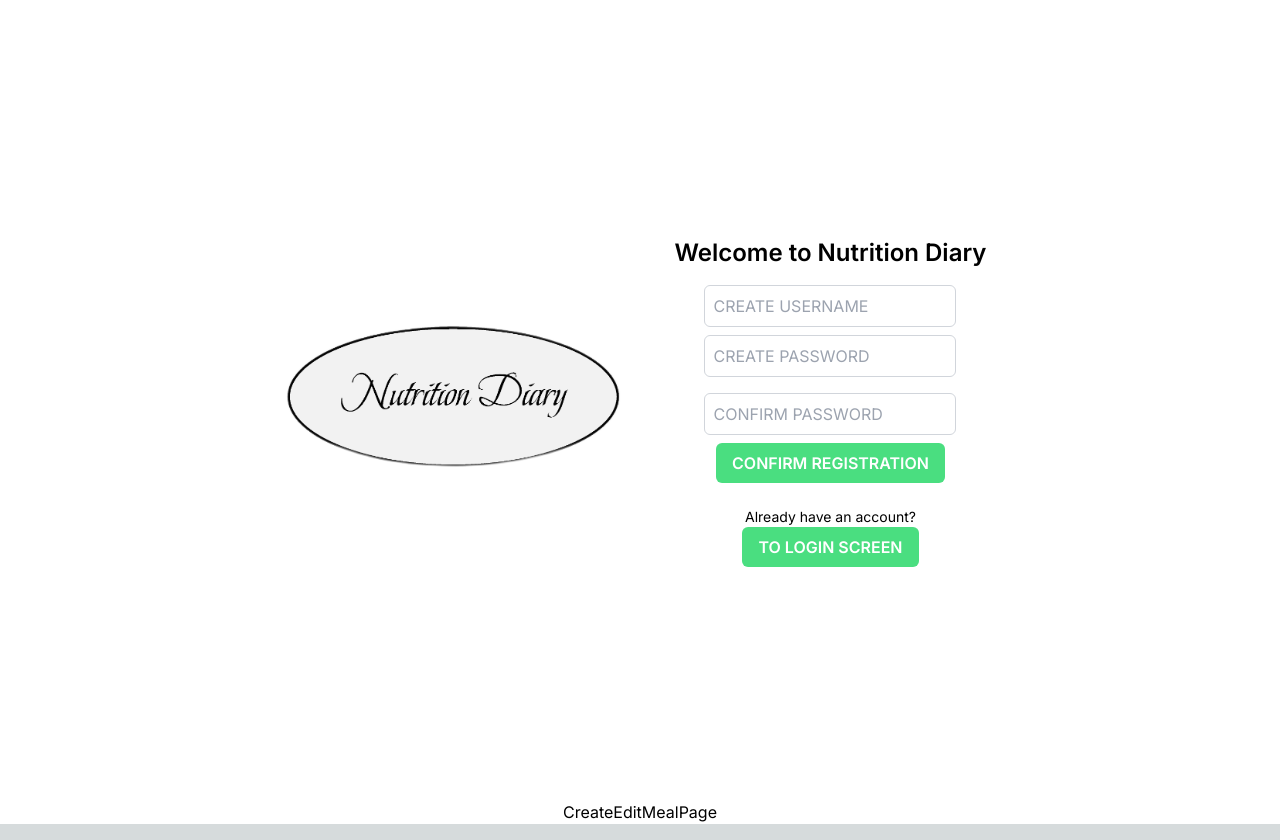
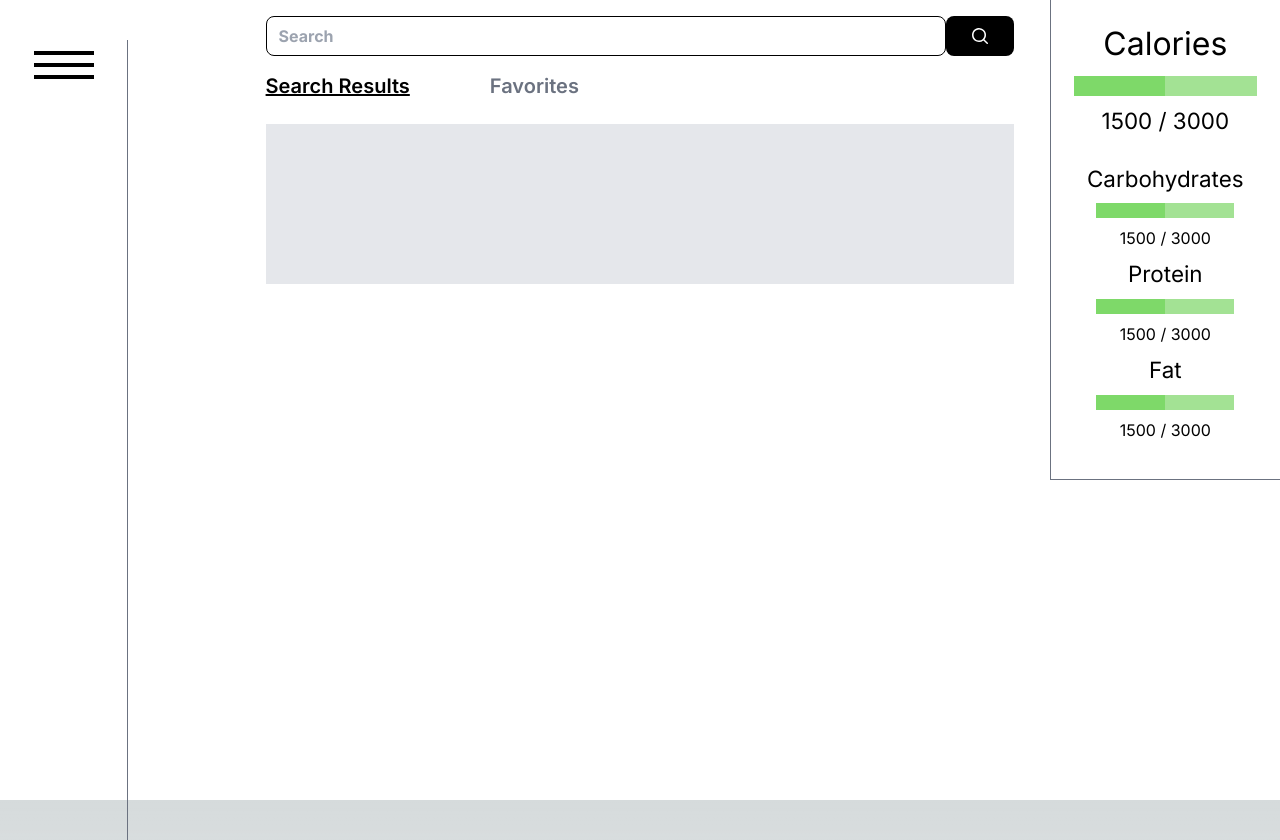
Before and after one commit to spiros132/DAT257, a Next.js app in the folder nutrition-diary/: page / in a window 1280 px wide. Built offline with nearby package versions, Linux system fonts and the light colour scheme.

Commit message:
CreateEditMealPage

```diff
--- a/nutrition-diary/src/app/page.tsx
+++ b/nutrition-diary/src/app/page.tsx
@@ -12,6 +12,7 @@ import CreateAccountPage from "@/pages/CreateAccountPage";
 import MenuPage from "@/pages/MenuPage";
 import MainPage from "@/pages/MainPage";
 import AddMealButton from "@/components/AddMealButton";
+import CreateEditMealPage from "@/pages/CreateEditMealPage";
 
 
 export default function Home() {
@@ -34,10 +35,7 @@ export default function Home() {
 
   return (
     <main className="flex min-h-screen flex-col items-center justify-between bg-white text-black">
-
-
-      <CreateAccountPage/>
-     CreateEditMealPage
+      <CreateEditMealPage/>
     </main>
   );
 }
--- a/nutrition-diary/src/components/HamburgerDiv.tsx
+++ b/nutrition-diary/src/components/HamburgerDiv.tsx
@@ -1,14 +1,14 @@
 "use client";
 
-export default function AddMealButton(){
+export default function HamburgerDiv(){
 
 
     return (
-        <div className="w-[7vw] h-screen border-r border-gray-500">
+        <div className="w-27 h-screen border-r border-gray-500" style={{ borderTop: 'none' }}>
         <button className="w-[50px] h-[50px] flex flex-col justify-center items-center m-auto mt-[5vh]">
-            <div className="w-[40px] h-[3px] bg-black m-1"></div>
-            <div className="w-[40px] h-[3px] bg-black m-1"></div>
-            <div className="w-[40px] h-[3px] bg-black m-1"></div>
+            <div className="w-[60px] h-[4px] bg-black m-1"></div>
+            <div className="w-[60px] h-[4px] bg-black m-1"></div>
+            <div className="w-[60px] h-[4px] bg-black m-1"></div>
         </button>
     </div>
       )
--- a/nutrition-diary/src/components/ResultDisplay.tsx
+++ b/nutrition-diary/src/components/ResultDisplay.tsx
@@ -1,9 +1,9 @@
 "use client";
 import React, {useState, useEffect} from "react";
 
-import { SearchFoodItemNutrientsData, SearchFoodItemNutrients } from '@/app/interfaces';
+import { SearchFoodItemNutrientsData, SearchFoodItemNutrients, SearchListFoodItemCommon } from '@/app/interfaces';
 
-export default function ResultDisplay(props: {readonly result: string}){
+export default function ResultDisplay(props: {readonly result: SearchListFoodItemCommon | undefined}){
     const [foodName, setFoodName] = useState<string>('');
     const [calories, setCalories] = useState<number>(-1);
     const [photo, setPhoto] = useState<string>('');
@@ -12,14 +12,18 @@ export default function ResultDisplay(props: {readonly result: string}){
         if (props.result){handleResult(props.result);}
     }, [props.result]);
 
-    function handleResult(result: string){
-        const data: SearchFoodItemNutrientsData = JSON.parse(result);
 
-        data.foods.forEach((food: SearchFoodItemNutrients) => {
-            setPhoto(food.photo.thumb);
-            setFoodName(food.food_name);
-            setCalories(food.nf_calories);
-        });
+    function handleResult(result: SearchListFoodItemCommon | undefined) {
+        try {
+                if(result != undefined) {
+                setPhoto(result.photo.thumb);
+                setFoodName(result.food_name);
+                setCalories(result.serving_qty);
+                }
+        } catch (error) {
+            console.error('Error parsing result:', error);
+            // Handle non-JSON data gracefully here
+        }
     }
 
 
--- a/nutrition-diary/src/components/ResultScrollBar.tsx
+++ b/nutrition-diary/src/components/ResultScrollBar.tsx
@@ -1,23 +1,19 @@
-"use client";
-import React, { useRef, useEffect } from "react";
+"use client"
 
-const ResultScrollBar = ({ children }) => {
-  const scrollRef = useRef(null);
+import React, { ReactNode } from "react";
 
-  useEffect(() => {
-    const scrollContainer = scrollRef.current;
-    if (scrollContainer) {
-      scrollContainer.scrollLeft = scrollContainer.scrollWidth;
-    }
-  }, [children]);
+interface ScrollPanelProps {
+  children: ReactNode;
+}
 
+const ScrollPanel: React.FC<ScrollPanelProps> = ({ children }) => {
   return (
-    <div className="horizontal-scroll-panel" ref={scrollRef}>
-      <div className="horizontal-scroll-content">
+    <div className="overflow-x-scroll flex whitespace-nowrap bg-gray-200 h-40 py-2 px-4">
+      <div className="inline-flex" style={{ minWidth: "100%" }}>
         {children}
       </div>
     </div>
   );
 };
 
-export default ResultScrollBar;
+export default ScrollPanel;
--- a/nutrition-diary/src/components/SearchBar.tsx
+++ b/nutrition-diary/src/components/SearchBar.tsx
@@ -17,14 +17,14 @@ function SearchBar({onSearch}: {readonly onSearch: (searchInput: string) => void
                         <input
                             type="text"
                             id="searchBar"
-                        className="block flex-auto border border-solid px-3 bg-white text-black font-bold"
+                            className="block flex-auto border border-solid border-black rounded-lg px-3 bg-white text-black font-bold"
                             placeholder="Search"
                             aria-label="Search"
                             value={searchInput}
                             onChange={handleChange}
                             aria-describedby="button-addon1" />
                         <button
-                        className="flex bg-primary px-6 py-2.5 text-white bg-black"
+                            className="flex bg-primary rounded-lg px-6 py-2.5 text-white bg-black"
                             type="submit"
                             id="button-addon1"
                         >
--- a/nutrition-diary/src/pages/CreateEditMealPage.tsx
+++ b/nutrition-diary/src/pages/CreateEditMealPage.tsx
@@ -1,54 +1,88 @@
-"use client";
-
+import CalorieCounter from "@/components/CalorieCounter";
+import HamburgerDiv from "@/components/HamburgerDiv";
 import SearchBar from "@/components/SearchBar";
 import ResultDisplay from "@/components/ResultDisplay";
-import React, {startTransition, useState} from "react";
-import { SearchForFood } from "@/app/actions";
+import ScrollPanel from "@/components/ResultScrollBar";
+import React, { useState } from "react";
+import { SearchForFoodList } from "@/app/actions";
+import { SearchListFoodItemCommon, SearchListFoodItemData } from "@/app/interfaces";
 
 export default function CreateEditMealPage() {
+    const [results, setResults] = useState<string[]>([]);
+    const [result, setResult] = useState<SearchListFoodItemCommon | undefined>(undefined);
+    const [loading, setLoading] = useState<boolean>(false);
+    const [activeButton, setActiveButton] = useState<"search" | "favorites">("search");
 
-    const onSearch = (searchInput: string) => { fetchData(searchInput); };
-    const [result, setResult] = useState<string>('');
+    const onSearch = (searchInput: string) => {
+        fetchData(searchInput);
+    };
 
-    function fetchData(searchInput: string){
-        startTransition(() => {
-        SearchForFood(searchInput)
+    const fetchData = (searchInput: string) => {
+        setLoading(true);
+        SearchForFoodList(searchInput)
             .then((res: string | undefined) => {
-            if(res != undefined)
-            setResult(res);
+                if (res != undefined) {
+                    const data: SearchListFoodItemData = JSON.parse(res);
+                    if (data && data.common) {
+
+                        setResult(data.common[0])
+                    }
+                }
             })
             .catch((error: Error) => {
                 console.log(error);
+            })
+            .finally(() => {
+                setLoading(false);
             });
-        });
-    }
+    };
+
+    const handleSearchButtonClick = () => {
+        setActiveButton("search");
+    };
+
+    const handleFavoritesButtonClick = () => {
+        setActiveButton("favorites");
+    };
 
     return (
-        <div className="grid grid-cols-1 gap-4 p-4 min-h-screen">
+        <div className="grid grid-cols-3 p-4 min-h-screen">
+            <div className="absolute left-0 top-0 border-t-0" style={{ width: '10%', borderTop: 'none' }}>
+                <HamburgerDiv />
+            </div>
+            {/* Second column: SearchBar and ResultDisplay */}
+            <div className="absolute top-0 left-0 right-0 flex flex-col justify-center items-center gap-4 p-4">
+                <div className="w-1000" style={{ width: '60%', borderTop: 'none' }}>
                     <SearchBar onSearch={onSearch} />
-            <div className="grid grid-cols-2 gap-2">
+                    <div className="relative mb-4 gap-20 flex justify-start">
                         {/* Search Results button */}
                         <button
-                    className="text-lg font-semibold mb-2 underline bg-transparent text-black"
-                    onClick={() => {}}
+                            className={`text-lg font-semibold mb-2 bg-transparent text-black justify-self-start text-xl ${activeButton === "search" ? "text-black underline" : "text-gray-500"}`}
+                            onClick={handleSearchButtonClick}
                         >
-                    Search Result
+                            Search Results
                         </button>
                         {/* Favorites Button */}
                         <button
-                    className="text-lg font-semibold mb-2 underline bg-transparent text-black"
-                    onClick={() => {}}
+                            className={`text-lg font-semibold mb-2 bg-transparent text-black justify-self-start text-xl ${activeButton === "favorites" ? "text-black underline" : "text-gray-500"}`}
+                            onClick={handleFavoritesButtonClick}
                         >
                             Favorites
                         </button>
                     </div>
                     {/* Display Result component */}
                     <div>
-
-                <ResultDisplay result={result} />
+                        <ScrollPanel>
+                            {loading ? (<p>Loading...</p>) : (
+                                 <ResultDisplay result={result} />)}
+                        </ScrollPanel>
                     </div>
-
-
+                </div>
+            </div>
+            {/* Third column: CalorieCounter */}
+            <div>
+                <CalorieCounter />
+            </div>
         </div>
     );
 }
```
Lines whose indentation alone changed are shown as unchanged.
